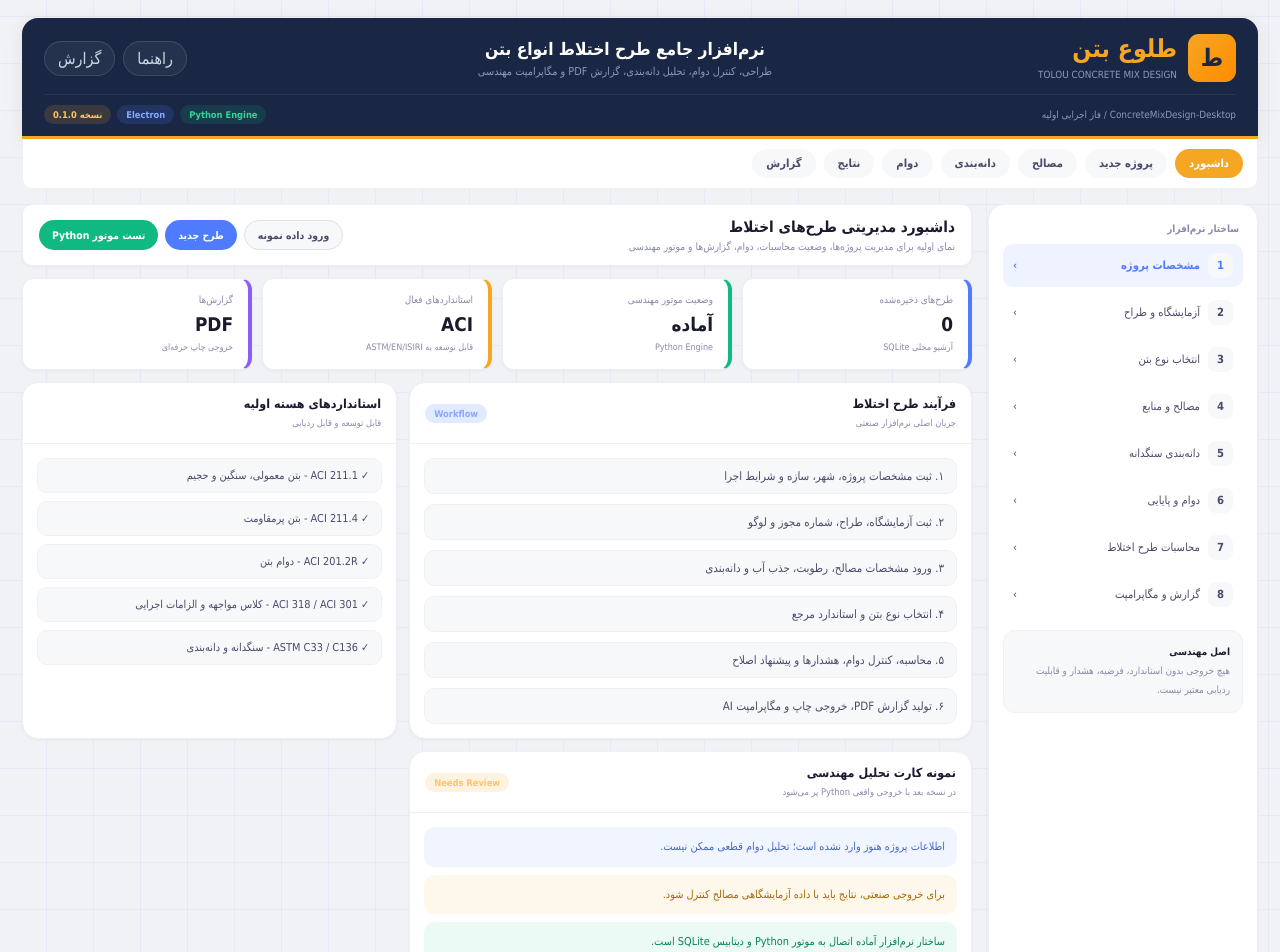
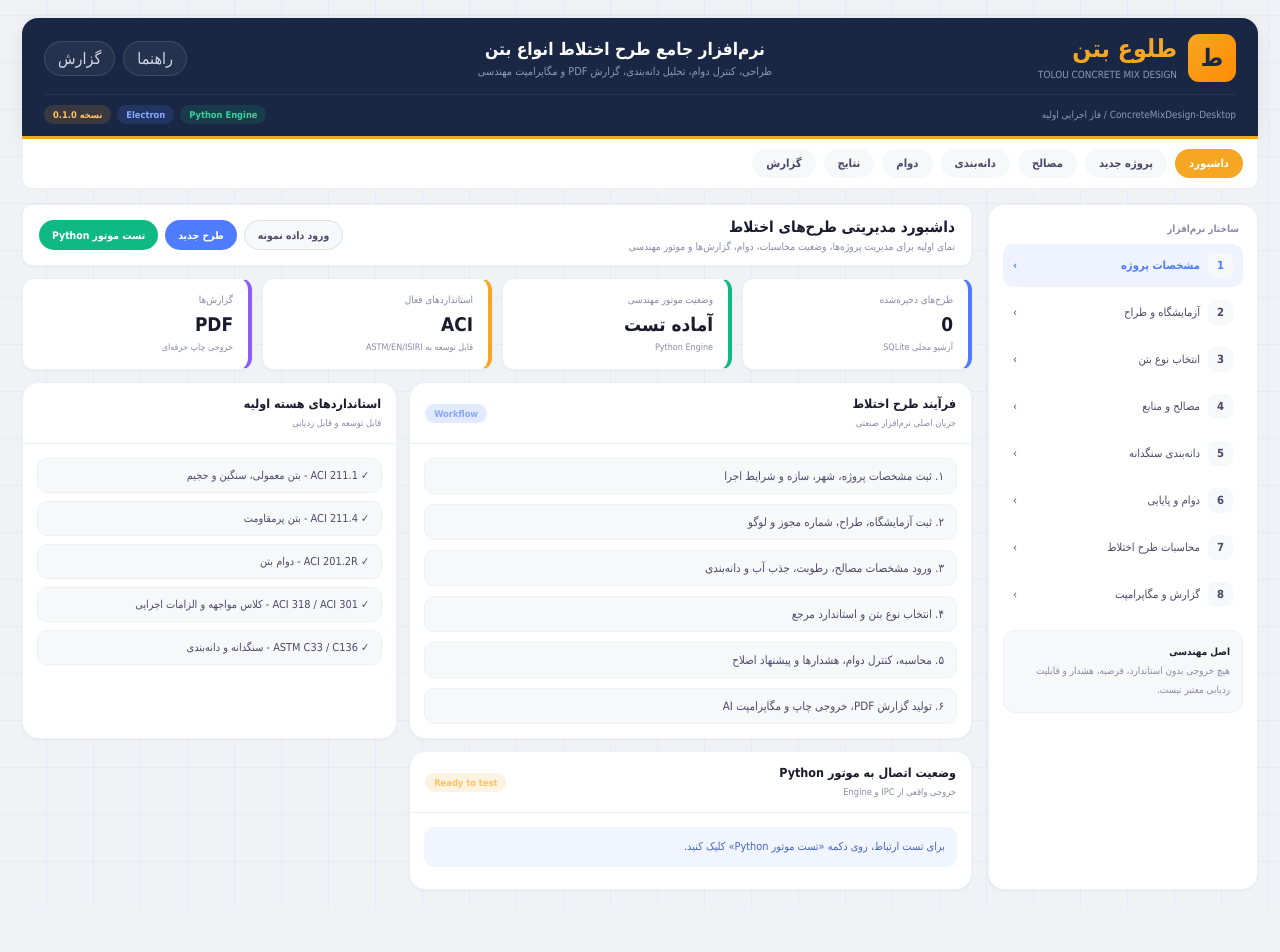
Before and after one commit to erfanamirij5-oss/ConcreteMixDesign-Desktop, a React (Vite) app in the folder apps/desktop/: page / in a window 1280 px wide. Shown: the top 952 px of the page. After the commit the page ends 908 px from the top, so only its background shows below. Built offline with nearby package versions, Linux system fonts and the light colour scheme.

Commit message:
Connect dashboard actions to Python engine

```diff
--- a/apps/desktop/src/App.tsx
+++ b/apps/desktop/src/App.tsx
@@ -1,9 +1,20 @@
-const kpis = [
-  { label: 'طرح‌های ذخیره‌شده', value: '0', hint: 'آرشیو محلی SQLite', tone: 'blue' },
-  { label: 'وضعیت موتور مهندسی', value: 'آماده', hint: 'Python Engine', tone: 'green' },
-  { label: 'استانداردهای فعال', value: 'ACI', hint: 'قابل توسعه به ASTM/EN/ISIRI', tone: 'orange' },
-  { label: 'گزارش‌ها', value: 'PDF', hint: 'خروجی چاپ حرفه‌ای', tone: 'purple' }
-];
+import { useMemo, useState } from 'react';
+
+type EngineState = 'idle' | 'checking' | 'ready' | 'error';
+
+type EngineResult = {
+  status?: string;
+  engine?: string;
+  version?: string;
+  message?: string;
+  mix_proportions?: {
+    water_kg_m3?: number;
+    cementitious_kg_m3?: number;
+    w_cm_ratio?: number;
+  };
+  warnings?: Array<{ code: string; message: string }>;
+  standard_references?: string[];
+};
 
 const modules = [
   'مشخصات پروژه',
@@ -25,6 +36,49 @@ const standards = [
 ];
 
 export function App() {
+  const [engineState, setEngineState] = useState<EngineState>('idle');
+  const [engineResult, setEngineResult] = useState<EngineResult | null>(null);
+  const [engineError, setEngineError] = useState<string | null>(null);
+
+  const kpis = useMemo(() => [
+    { label: 'طرح‌های ذخیره‌شده', value: '0', hint: 'آرشیو محلی SQLite', tone: 'blue' },
+    {
+      label: 'وضعیت موتور مهندسی',
+      value: engineState === 'ready' ? 'متصل' : engineState === 'error' ? 'خطا' : 'آماده تست',
+      hint: 'Python Engine',
+      tone: engineState === 'error' ? 'red' : 'green'
+    },
+    { label: 'استانداردهای فعال', value: 'ACI', hint: 'قابل توسعه به ASTM/EN/ISIRI', tone: 'orange' },
+    { label: 'گزارش‌ها', value: 'PDF', hint: 'خروجی چاپ حرفه‌ای', tone: 'purple' }
+  ], [engineState]);
+
+  async function checkEngine() {
+    setEngineState('checking');
+    setEngineError(null);
+
+    try {
+      if (!window.tolouEngine) {
+        throw new Error('Electron preload API در دسترس نیست. برنامه باید داخل Electron اجرا شود.');
+      }
+
+      const health = await window.tolouEngine.health() as EngineResult;
+      const sampleMix = await window.tolouEngine.calculateNormalMix({
+        requirements: {
+          target_strength_mpa: 35,
+          slump_mm: 100,
+          max_aggregate_size_mm: 19,
+          w_cm_ratio: 0.45
+        }
+      }) as EngineResult;
+
+      setEngineResult({ ...sampleMix, engine: health.engine, version: health.version, message: health.message });
+      setEngineState('ready');
+    } catch (error) {
+      setEngineError(error instanceof Error ? error.message : 'خطای ناشناخته در ارتباط با موتور Python');
+      setEngineState('error');
+    }
+  }
+
   return (
     <div className="app-shell">
       <header className="header">
@@ -90,7 +144,9 @@ export function App() {
             <div className="toolbar">
               <button className="btn ghost">ورود داده نمونه</button>
               <button className="btn primary">طرح جدید</button>
-              <button className="btn success">تست موتور Python</button>
+              <button className="btn success" disabled={engineState === 'checking'} onClick={checkEngine}>
+                {engineState === 'checking' ? 'در حال تست...' : 'تست موتور Python'}
+              </button>
             </div>
           </section>
 
@@ -138,15 +194,27 @@ export function App() {
             <article className="panel wide">
               <div className="panel-head">
                 <div>
-                  <h3>نمونه کارت تحلیل مهندسی</h3>
-                  <span>در نسخه بعد با خروجی واقعی Python پر می‌شود</span>
+                  <h3>وضعیت اتصال به موتور Python</h3>
+                  <span>خروجی واقعی از IPC و Engine</span>
                 </div>
-                <span className="badge orange">Needs Review</span>
+                <span className={`badge ${engineState === 'ready' ? 'green' : engineState === 'error' ? 'red' : 'orange'}`}>
+                  {engineState === 'ready' ? 'Connected' : engineState === 'error' ? 'Error' : 'Ready to test'}
+                </span>
               </div>
               <div className="panel-body alerts">
-                <div className="alert info">اطلاعات پروژه هنوز وارد نشده است؛ تحلیل دوام قطعی ممکن نیست.</div>
-                <div className="alert warn">برای خروجی صنعتی، نتایج باید با داده آزمایشگاهی مصالح کنترل شود.</div>
-                <div className="alert ok">ساختار نرم‌افزار آماده اتصال به موتور Python و دیتابیس SQLite است.</div>
+                {engineError && <div className="alert danger">{engineError}</div>}
+                {!engineResult && !engineError && <div className="alert info">برای تست ارتباط، روی دکمه «تست موتور Python» کلیک کنید.</div>}
+                {engineResult && (
+                  <>
+                    <div className="alert ok">{engineResult.message ?? 'موتور Python پاسخ معتبر داد.'}</div>
+                    <div className="result-grid">
+                      <div><label>آب تخمینی</label><strong>{engineResult.mix_proportions?.water_kg_m3 ?? '-'} kg/m³</strong></div>
+                      <div><label>مواد سیمانی</label><strong>{engineResult.mix_proportions?.cementitious_kg_m3 ?? '-'} kg/m³</strong></div>
+                      <div><label>w/cm</label><strong>{engineResult.mix_proportions?.w_cm_ratio ?? '-'}</strong></div>
+                    </div>
+                    <div className="alert warn">این فقط تست مسیر محاسبات است؛ پیاده‌سازی کامل ACI 211.1 در مرحله بعد انجام می‌شود.</div>
+                  </>
+                )}
               </div>
             </article>
           </section>
```
